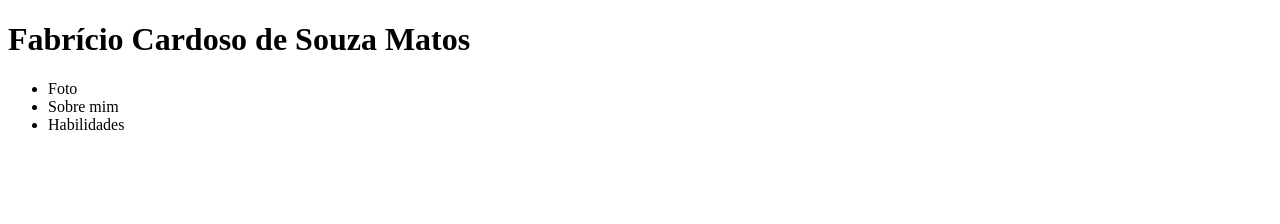
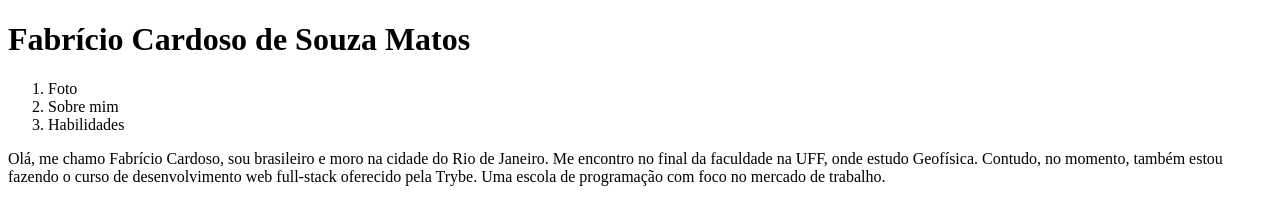
Before and after one commit to cardosofab/cardosofab.github.io, a plain HTML site: page index.html in a window 1280 px wide. Drawn offline with Linux system fonts and the light colour scheme.

Commit message:
Inserindo descriçao

```diff
--- a/index.html
+++ b/index.html
@@ -9,13 +9,14 @@
     <h1>
         Fabrício Cardoso de Souza Matos
     </h1>
-    <ul>
+    <ol>
         <li><a>Foto</a></li>
         <li><a>Sobre mim</a></li>
         <li><a>Habilidades</a></li>
-
-
-    </ul>
+    </ol>
+    <p>
+        Olá, me chamo Fabrício Cardoso, sou brasileiro e moro na cidade do Rio de Janeiro. Me encontro no final da faculdade na UFF, onde estudo Geofísica. Contudo, no momento, também estou fazendo o curso de desenvolvimento web full-stack oferecido pela Trybe. Uma escola de programação com foco no mercado de trabalho.
+    </p>
 
 
 </body>
```
